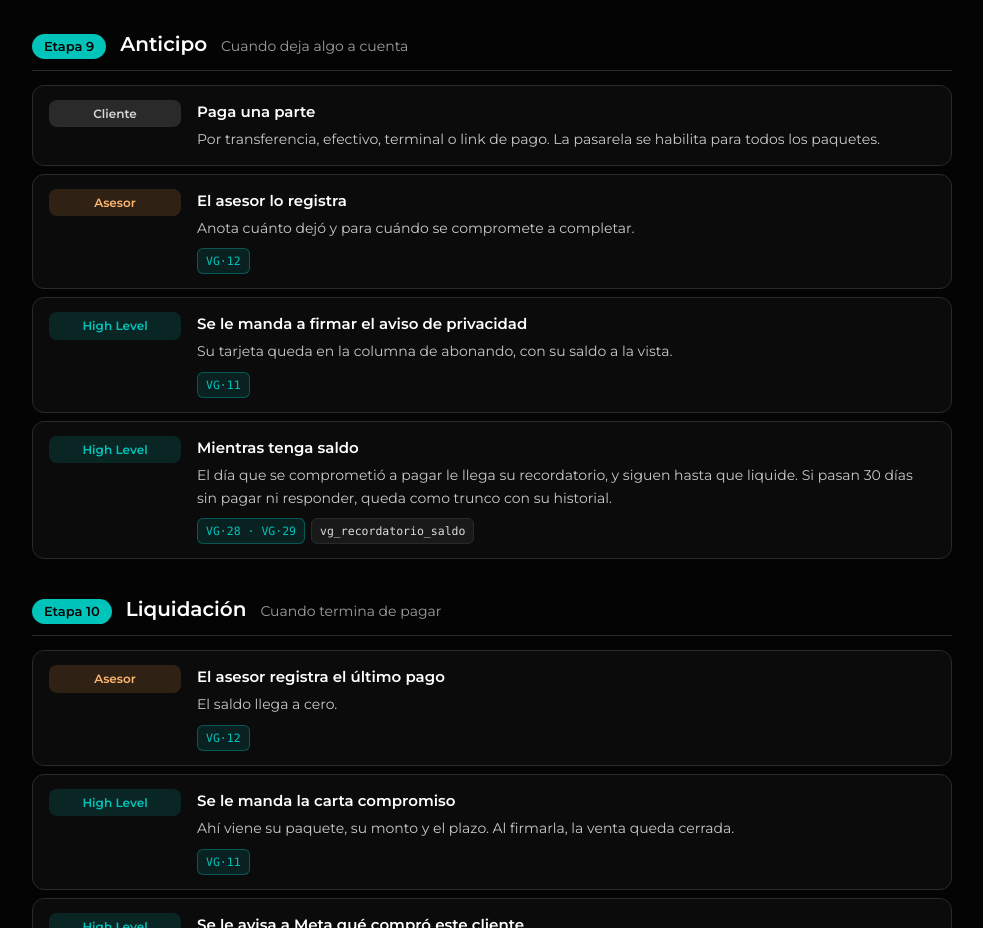
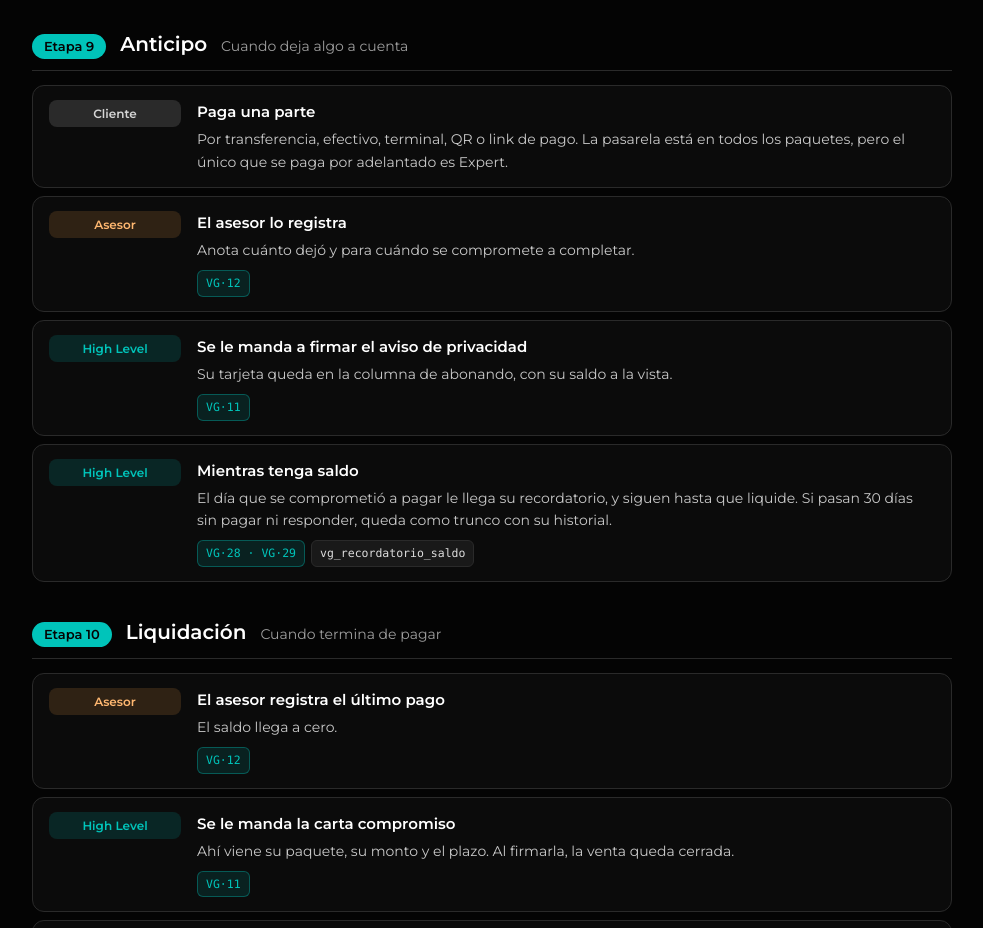
Before and after one commit to alexmikeair-netizen/myvisago-blueprint, a plain HTML site: page index.html in a window 1280 px wide. Shown: the part 5320-6248 px from the top of the page, without its empty margins (148-1131 px from the left). Drawn offline with Linux system fonts and the light colour scheme.

Commit message:
Blueprint: la pasarela es medio de pago, no anticipo
Co-Authored-By: Claude Opus 5.5 <noreply@anthropic.com>

```diff
--- a/index.html
+++ b/index.html
@@ -257,7 +257,7 @@ var S=[
 ['hu','Reporta el resultado','Un formulario corto: si liquidó, si dejó anticipo, si lo va a pensar o si reagendó. De ahí se desprende todo lo demás.',[['f','VG·12']]],
 ['hl','Si no compró','3 horas después se le pregunta cómo le fue, y queda registrado si el asesor no reportó.',[['f','VG·13'],['p','vg_seguimiento_asesoria']]]]],
 ['9','Anticipo','Cuando deja algo a cuenta',[
-['cl','Paga una parte','Por transferencia, efectivo, terminal o link de pago. La pasarela se habilita para todos los paquetes.',[]],
+['cl','Paga una parte','Por transferencia, efectivo, terminal, QR o link de pago. La pasarela está en todos los paquetes, pero el único que se paga por adelantado es Expert.',[]],
 ['hu','El asesor lo registra','Anota cuánto dejó y para cuándo se compromete a completar.',[['f','VG·12']]],
 ['hl','Se le manda a firmar el aviso de privacidad','Su tarjeta queda en la columna de abonando, con su saldo a la vista.',[['f','VG·11']]],
 ['hl','Mientras tenga saldo','El día que se comprometió a pagar le llega su recordatorio, y siguen hasta que liquide. Si pasan 30 días sin pagar ni responder, queda como trunco con su historial.',[['f','VG·28 · VG·29'],['p','vg_recordatorio_saldo']]]]],
```
